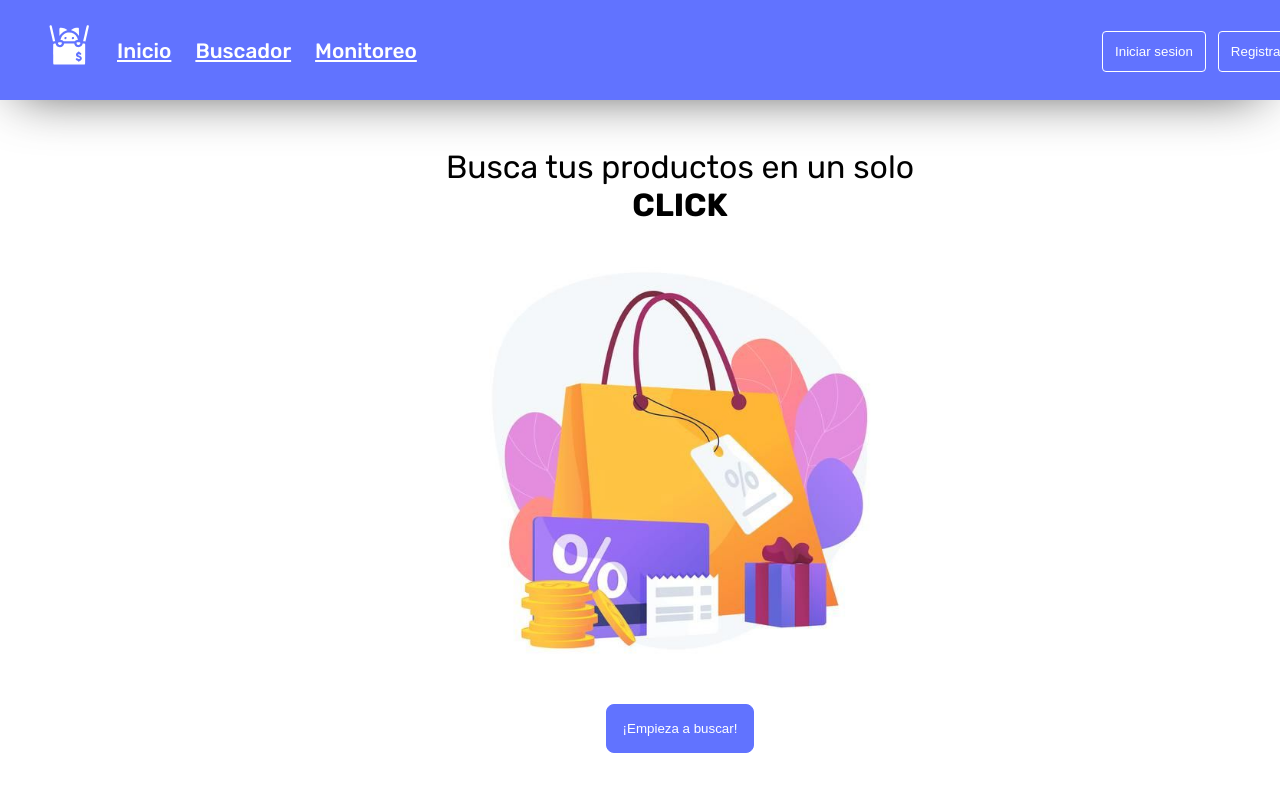
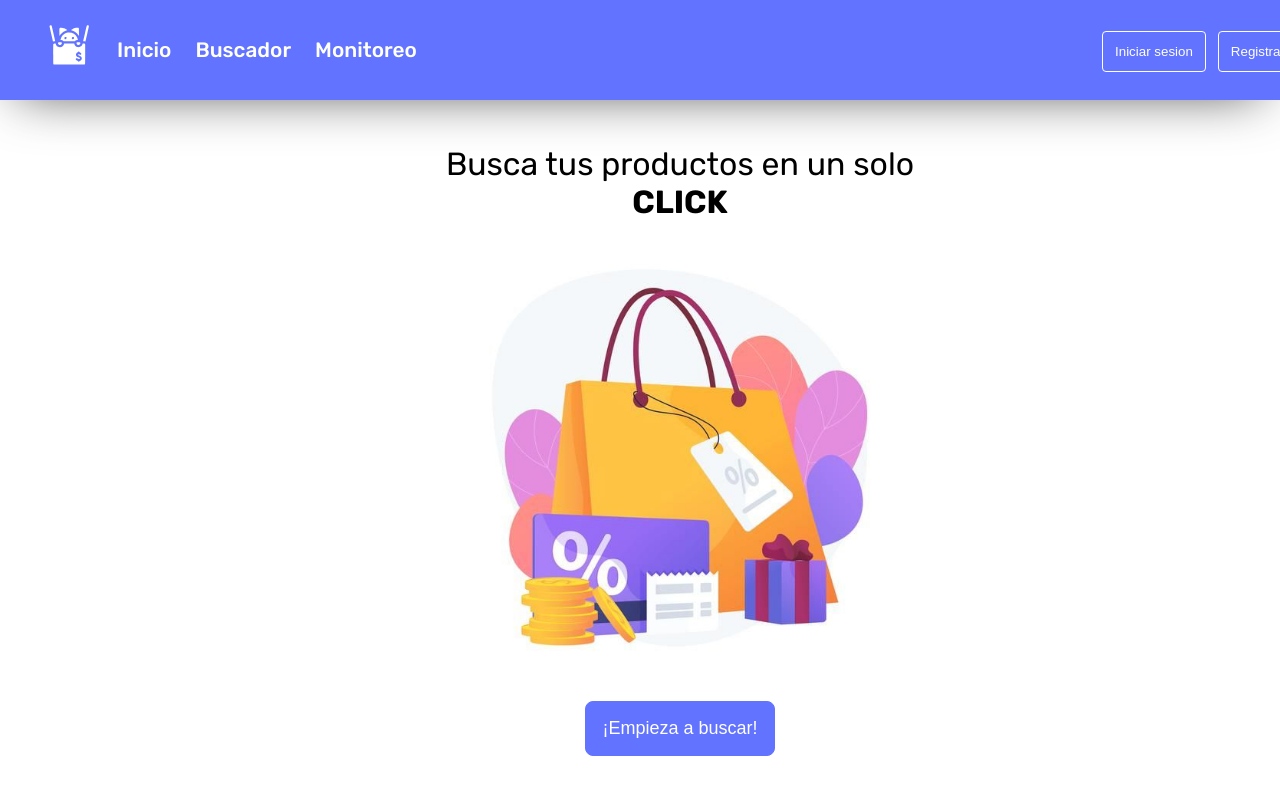
Before and after one commit to JesugG17/price-prowler-web, a React (Vite) app: page / in a window 1280 px wide. Shown: the top 794 px of the page. Built offline with nearby package versions, Linux system fonts and the light colour scheme.

Commit message:
Add more details to header and homepage

```diff
--- a/src/modules/price-prowler/pages/HomePage/HomePage.scss
+++ b/src/modules/price-prowler/pages/HomePage/HomePage.scss
@@ -24,38 +24,16 @@ img {
   color: $white;
   border-radius: $lengt-sm2;
   border: 1px solid $light-blue;
-  transition: 0.3s color ease-in-out;
+  transition: 0.6s all;
   cursor: pointer;
+  font-size: large;
 
   &:hover {
     background-color: $white;
     color: $light-blue;
+    transform: translateY(30);
   }
 }
-
-//   p {
-//     color: lighten($color: $black, $amount: 10);
-//     font-size: $text-xl;
-//     text-align: center;
-//   }
-
-//   img {
-//     width: 10rem;
-//   }
-
-//   a {
-//     background-color: $light-blue;
-//     color: $white;
-//     border-radius: 2rem;
-//     padding: $lengt-sm2 $lengt-lg1;
-//     box-shadow: 0px 0.25rem 0.25rem lighten($light-blue, 20);
-
-//     transition: opacity 200ms linear;
-//     &:hover {
-//       opacity: 90%;
-//     }
-//   }
-// }
 
 // //'bg-slate-200 w-40 h-40 -z-10 opacity-30 rounded-full absolute -top-12 -right-12
 // @mixin bg-circle($top: auto, $right: auto, $bottom: auto, $left: auto) {
--- a/src/modules/ui/components/Header/Header.scss
+++ b/src/modules/ui/components/Header/Header.scss
@@ -31,6 +31,26 @@ nav {
 
 a {
   color: white;
+  text-decoration: none;
+  // border-bottom: 1px solid transparent;
+
+  // &:hover {
+  //   border-bottom: 1px solid $white;
+  // }
+
+  &::after {
+    content: '';
+    display: block;
+    margin: 0 auto;
+    width: 100%;
+    transition: transform 250ms ease-in-out;
+    transform: scaleX(0);
+    border-bottom: 2px solid $white;
+  }
+
+  &:hover:after {
+    transform: scaleX(1);
+  }
 }
 
 .auth-buttons-container {
```
